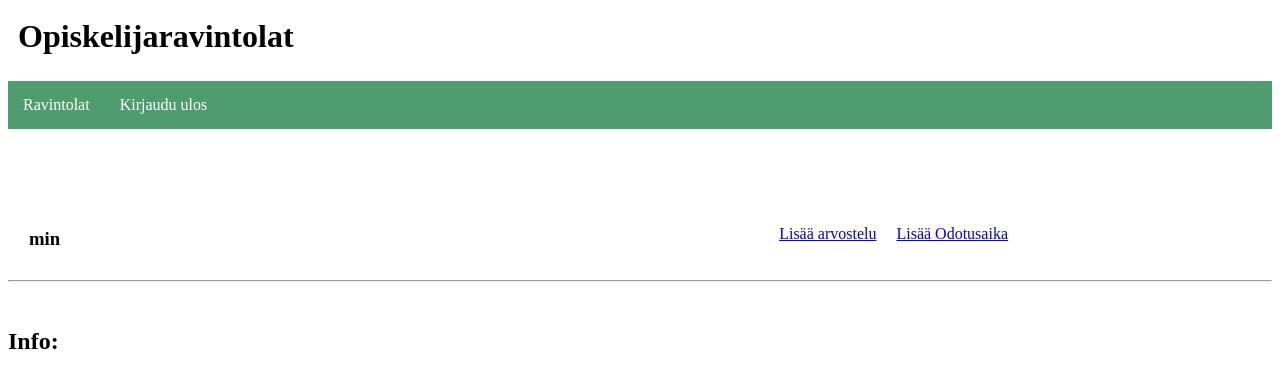
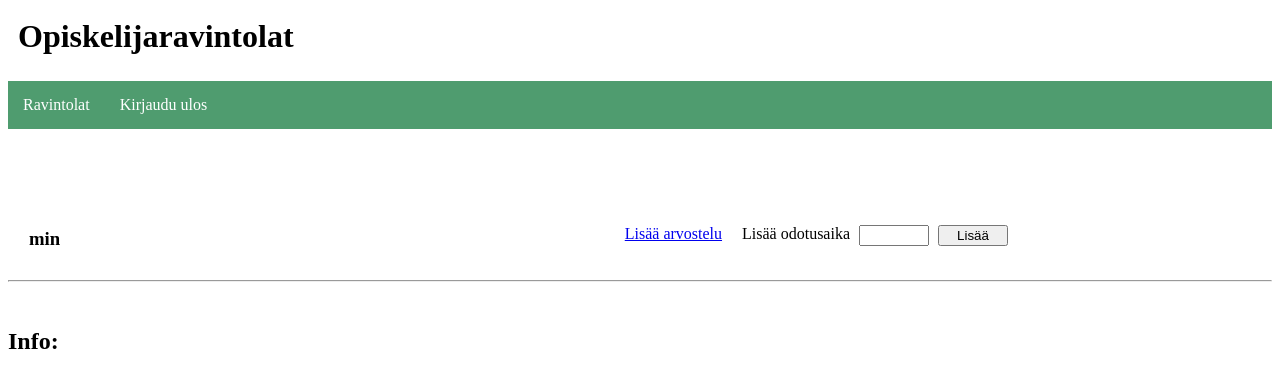
Before and after one commit to sjomansa/tsoha-opiskelijaravintolasovellus, a Flask app: template templates/restaurantlayout.html in a window 1280 px wide. Shown: the top 375 px of the page. Run offline with Flask 3, Linux system fonts and the light colour scheme; the template is opened without the code that fills it, so the values that code supplies are empty.

Commit message:
add functionality for adding quetime

```diff
--- a/templates/restaurantlayout.html
+++ b/templates/restaurantlayout.html
@@ -62,7 +62,20 @@
         .add_rating_waittime {
             display: flex;
             flex-direction: row;
+            align-items: baseline;
             gap: 20px;
+        }
+
+        #add_quetime_form {
+            display: flex;
+            flex-direction: row;
+            gap: 9px;
+        }
+
+        #add_quetime_form input {
+            max-height: 35px;
+            width: 70px;
+
         }
 
     </style>
@@ -83,7 +96,11 @@
     </table>
     <div class="add_rating_waittime">
         <a href="/restaurants/{{ restaurant.name }}/rate_restaurant">Lisää arvostelu</a>
-        <a href="#">Lisää Odotusaika</a>
+        <form id="add_quetime_form" action ="/restaurants/{{ restaurant.name }}" method="POST">
+            <label for="quetime">Lisää odotusaika</label>
+            <input type="number" step="1" max="60" min="1" name="quetime" size="30">
+            <input id="submit_button" type="submit" value="Lisää">
+        </form>
     </div>
     </div>
 
```
Also changed, not shown: routes.py (+17 -28 lines).
